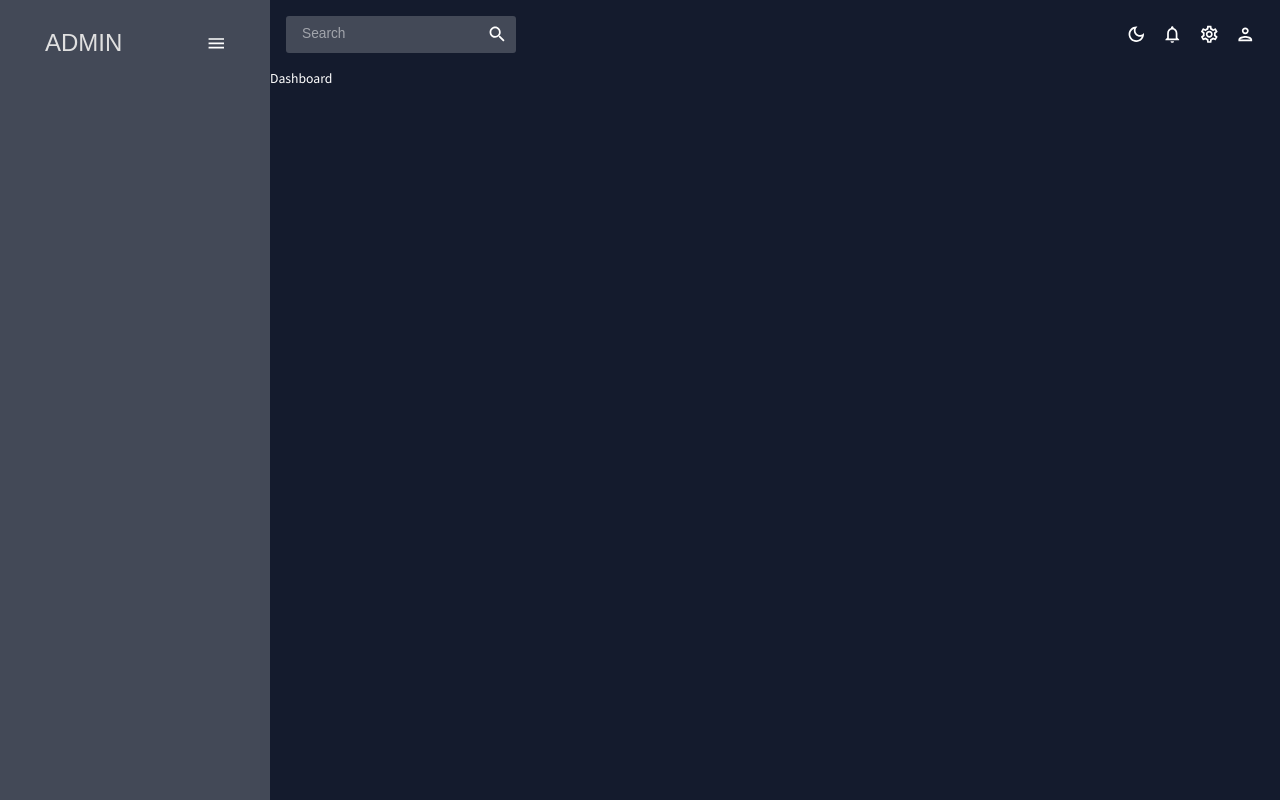
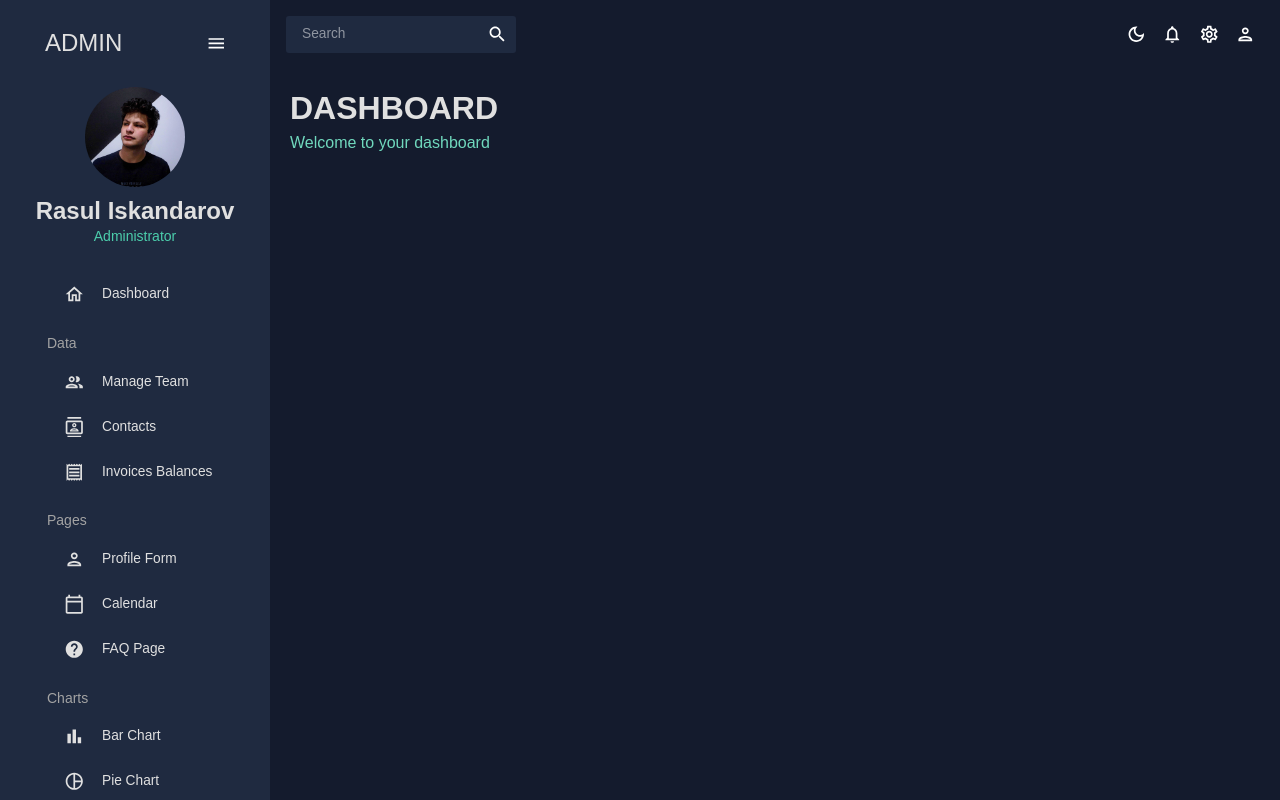
Before and after one commit to rasul-isk/Admin-Panel, a React (Create React App) app: page / in a window 1280 px wide. Built offline with nearby package versions, Linux system fonts and the light colour scheme.

Commit message:
added Side bar Navigation, started Datagrid

```diff
--- a/src/App.js
+++ b/src/App.js
@@ -4,7 +4,7 @@
 import Topbar from './scenes/global/Topbar';
 import Dashboard from './scenes/dashboard';
 import Sidebar from './scenes/global/Sidebar';
-// import Team from './scenes/team';
+import Team from './scenes/team';
 // import Invoices from './scenes/invoices';
 // import Contacts from './scenes/contacts';
 // import Bar from './scenes/bar';
@@ -28,7 +28,7 @@
             <Topbar />
             <Routes>
               <Route path="/" element={<Dashboard />} />
-              {/* <Route path="/team" element={<Team />} /> */}
+              <Route path="/team" element={<Team />} />
               {/* <Route path="/contacts" element={<Contacts />} /> */}
               {/* <Route path="/invoices" element={<Invoices />} /> */}
               {/* <Route path="/form" element={<Form />} /> */}
--- /dev/null
+++ b/src/components/Header.jsx
@@ -0,0 +1,19 @@
+import { Typography, Box, useTheme } from '@mui/material';
+import { tokens } from '../theme';
+
+const Header = ({ title, subtitle }) => {
+  const theme = useTheme();
+  const colors = tokens(theme.palette.mode);
+  return (
+    <Box mb="30px">
+      <Typography variant="h2" color={colors.grey[100]} fontWeight="bold" sx={{ mb: '5px' }}>
+        {title}
+      </Typography>
+      <Typography variant="h5" color={colors.greenAccent[400]}>
+        {subtitle}
+      </Typography>
+    </Box>
+  );
+};
+
+export default Header;
--- a/src/scenes/dashboard/index.jsx
+++ b/src/scenes/dashboard/index.jsx
@@ -1,5 +1,13 @@
+import { Box } from '@mui/system';
+import Header from '../../components/Header';
+
 const Dashboard = () => {
-  return <div>Dashboard</div>;
+  return (
+    <Box m="20px">
+      <Box display="flex" justifyContent="space-between" alignItems="center"></Box>
+      <Header title="DASHBOARD" subtitle="Welcome to your dashboard" />
+    </Box>
+  );
 };
 
 export default Dashboard;
--- a/src/scenes/global/Sidebar.jsx
+++ b/src/scenes/global/Sidebar.jsx
@@ -16,6 +16,17 @@
 import TimelineOutlinedIcon from '@mui/icons-material/TimelineOutlined';
 import MenuOutlinedIcon from '@mui/icons-material/MenuOutlined';
 import MapOutlinedIcon from '@mui/icons-material/MapOutlined';
+
+const Item = ({ title, to, icon, selected, setSelected }) => {
+  const theme = useTheme();
+  const colors = tokens(theme.palette.mode);
+  return (
+    <MenuItem active={selected === title} style={{ color: colors.grey[100] }} onClick={() => setSelected(title)} icon={icon}>
+      <Typography>{title}</Typography>
+      <Link to={to} />
+    </MenuItem>
+  );
+};
 
 const Sidebar = () => {
   const theme = useTheme();
@@ -58,7 +69,51 @@
             )}
           </MenuItem>
 
-          {/* HERE */}
+          {/* User */}
+          {!isCollapsed && (
+            <Box mb="25px">
+              <Box display="flex" justifyContent="center" alignItems="center">
+                <img alt="profile-user" width="100px" height="100px" src={'../../assets/profile-photo.jpg'} style={{ cursor: 'pointer', borderRadius: '50%' }} />
+              </Box>
+
+              <Box textAlign="center">
+                <Typography variant="h3" color={colors.grey[100]} fontWeight="bold" sx={{ m: '10px 0 0 0' }}>
+                  Rasul Iskandarov
+                </Typography>
+                <Typography variant="h6" color={colors.greenAccent[500]}>
+                  Administrator
+                </Typography>
+              </Box>
+            </Box>
+          )}
+
+          {/* MENU ITEMS */}
+          {/* 1:12:08 */}
+          <Box paddingLeft={isCollapsed ? undefined : '10%'}>
+            <Item title="Dashboard" to="/" icon={<HomeOutlinedIcon />} selected={selected} setSelected={setSelected} />
+
+            <Typography variant="h6" color={colors.grey[300]} sx={{ m: '15px 0 5px 20px' }}>
+              Data
+            </Typography>
+            <Item title="Manage Team" to="/team" icon={<PeopleOutlinedIcon />} selected={selected} setSelected={setSelected} />
+            <Item title="Contacts" to="/contacts" icon={<ContactsOutlinedIcon />} selected={selected} setSelected={setSelected} />
+            <Item title="Invoices Balances" to="/invoices" icon={<ReceiptOutlinedIcon />} selected={selected} setSelected={setSelected} />
+
+            <Typography variant="h6" color={colors.grey[300]} sx={{ m: '15px 0 5px 20px' }}>
+              Pages
+            </Typography>
+            <Item title="Profile Form" to="/form" icon={<PersonOutlinedIcon />} selected={selected} setSelected={setSelected} />
+            <Item title="Calendar" to="/calendar" icon={<CalendarTodayOutlinedIcon />} selected={selected} setSelected={setSelected} />
+            <Item title="FAQ Page" to="/faq" icon={<HelpOutlinedIcon />} selected={selected} setSelected={setSelected} />
+
+            <Typography variant="h6" color={colors.grey[300]} sx={{ m: '15px 0 5px 20px' }}>
+              Charts
+            </Typography>
+            <Item title="Bar Chart" to="/bar" icon={<BarChartOutlinedIcon />} selected={selected} setSelected={setSelected} />
+            <Item title="Pie Chart" to="/pie" icon={<PieChartOutlineOutlinedIcon />} selected={selected} setSelected={setSelected} />
+            <Item title="Line Chart" to="/line" icon={<TimelineOutlinedIcon />} selected={selected} setSelected={setSelected} />
+            <Item title="Geography Chart" to="/geography" icon={<MapOutlinedIcon />} selected={selected} setSelected={setSelected} />
+          </Box>
         </Menu>
       </ProSidebar>
     </Box>
--- /dev/null
+++ b/src/scenes/team/index.jsx
@@ -0,0 +1,30 @@
+import { Box, typography, useTheme } from '@mui/system';
+import { DataGrid } from '@mui/x-data-grid';
+import { tokens } from '../../theme';
+import { mockDataTeam } from '../../data/mockData';
+
+import { AdminPanelSettingsOutlinedIcon } from '@mui/icons-material/AdminPanelSettingsOutlined';
+import { LockOpenOutlinedIcon } from '@mui/icons-material/LockOpenOutlined';
+import { SecurityOutlinedIcon } from '@mui/icons-material/SecurityOutlined';
+import Header from '../../components/Header';
+
+const Team = () => {
+  const theme = useTheme();
+  const colors = tokens(theme.palette.mode);
+  const columns = [
+    { field: 'id', headerName: 'ID' },
+    { field: 'name', headerName: 'Name', flex: 1 },
+  ];
+
+  return (
+    <Box>
+      <Header title="Team" subtitle="Managing the Team Members" />
+      <Box>
+        {/* datagrid crashes when you don't add info */}
+        <DataGrid rows={mockDataTeam} columns={columns} />
+      </Box>
+    </Box>
+  );
+};
+
+export default Team;
--- a/src/theme.js
+++ b/src/theme.js
@@ -20,7 +20,7 @@
           100: '#d0d1d5',
           200: '#a1a4ab',
           300: '#727681',
-          400: '#434957',
+          400: '#1F2A40',
           500: '#141b2d',
           600: '#101624',
           700: '#0c101b',
```
Also changed, not shown: public/assets/profile-photo.jpg (added).
